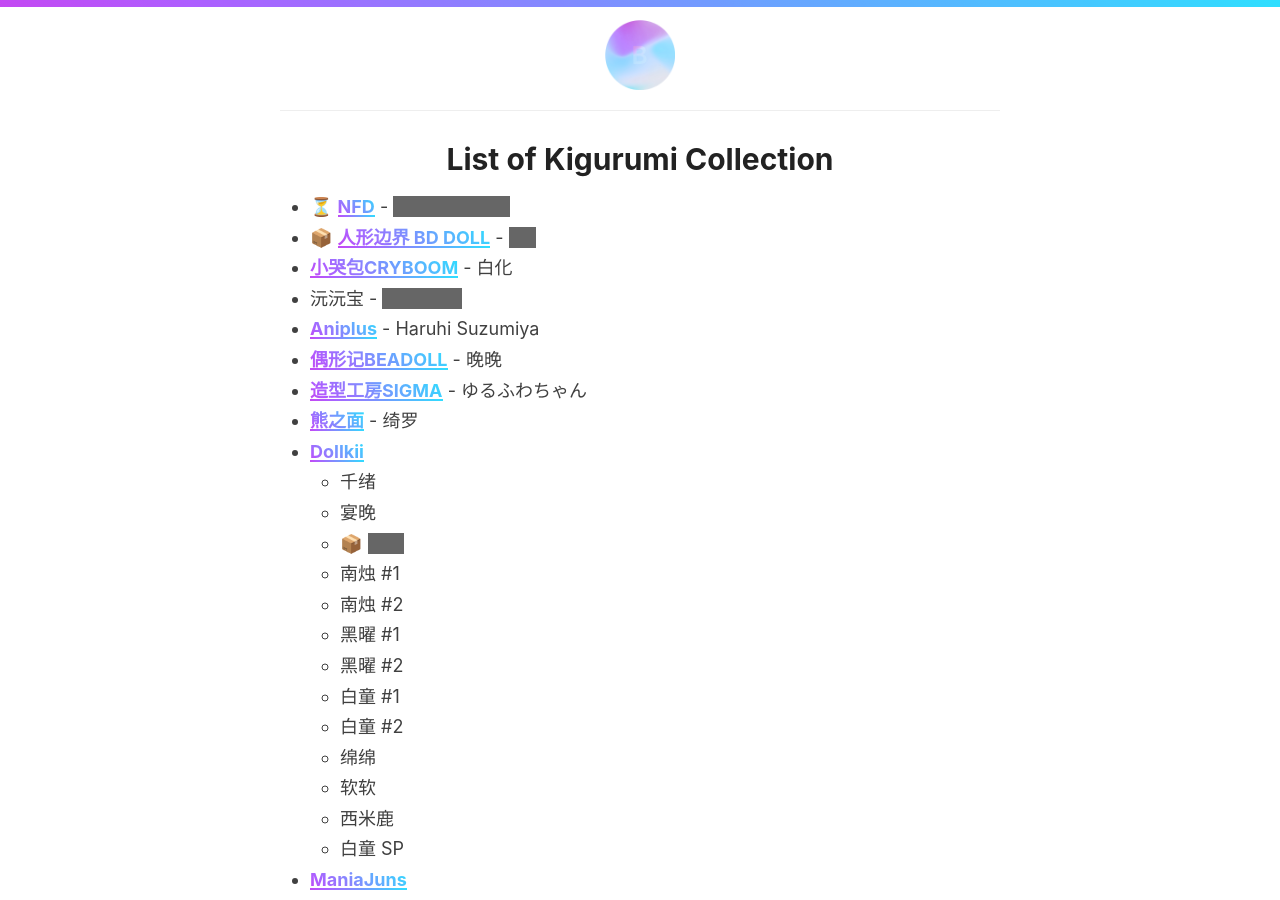
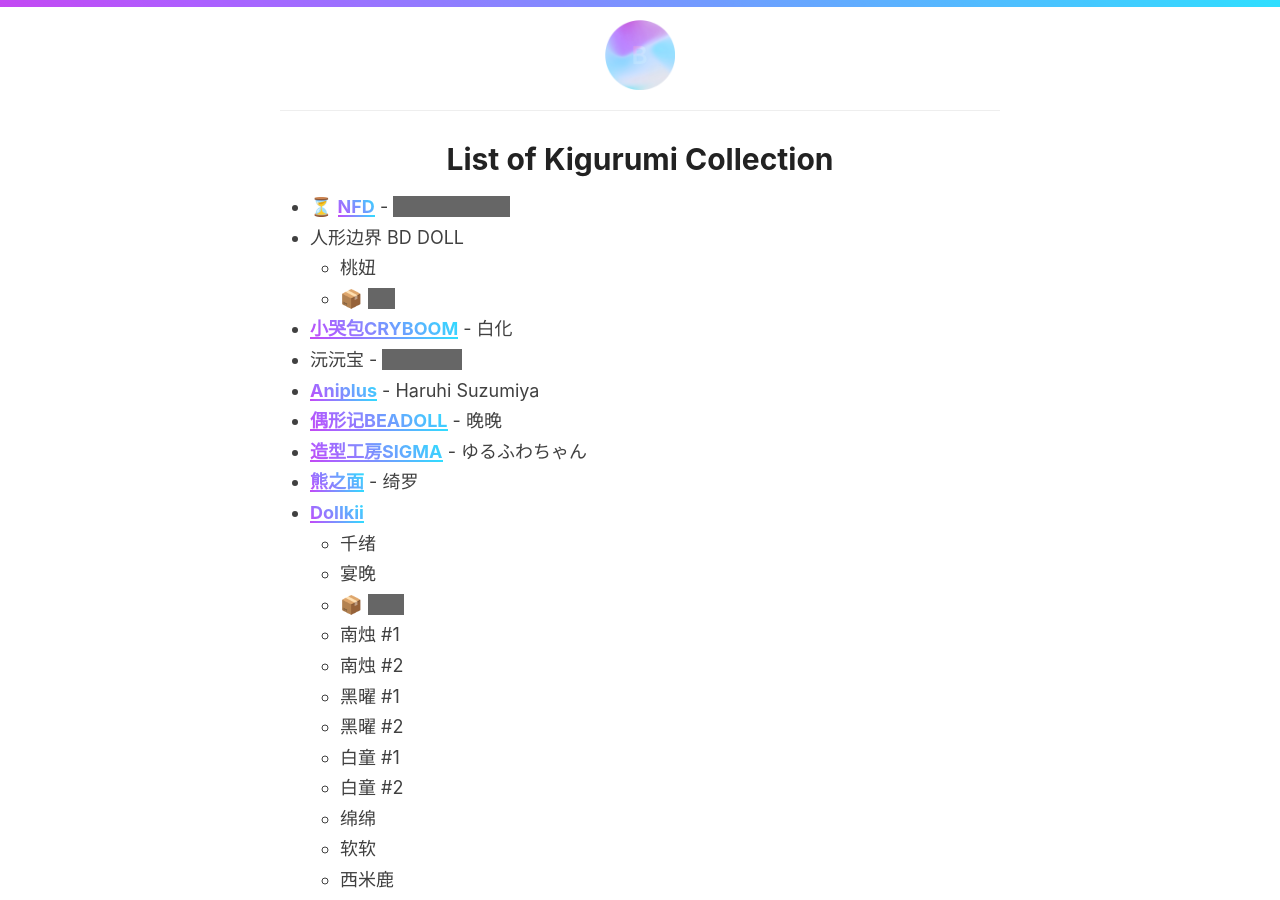
Before and after one commit to 98827ddb7e5a2c2e261912a23d9251d6/98827ddb7e5a2c2e261912a23d9251d6.github.io, a Jekyll site: the page built from _pages/kig-list.md, in a window 1280 px wide and 900 px high. Built offline with Jekyll 4.4.1, drawn with Linux system fonts in a browser that asks for light colours.

Commit message:
- all closed

```diff
--- a/_pages/kig-list.md
+++ b/_pages/kig-list.md
@@ -5,7 +5,9 @@
 ---
 
 - ⏳ [NFD](https://twitter.com/NewfacedolL){:target="_blank" rel="noopener"} - <span class="hidden-text">Hatsune Miku<span>
-- 📦 [人形边界 BD DOLL](https://m.weibo.cn/u/5215795871){:target="_blank" rel="noopener"} - <span class="hidden-text">???<span>
+- 人形边界 BD DOLL
+	- 桃妞
+	- 📦 <span class="hidden-text">???<span>
 - [小哭包CRYBOOM](https://www.xiaohongshu.com/user/profile/6119a23a000000000100084f){:target="_blank" rel="noopener"} - 白化
 - 沅沅宝 - <span class="hidden-text">unnamed<span>
 - [Aniplus](https://twitter.com/KFY_Aniplus){:target="_blank" rel="noopener"} - Haruhi Suzumiya
```
